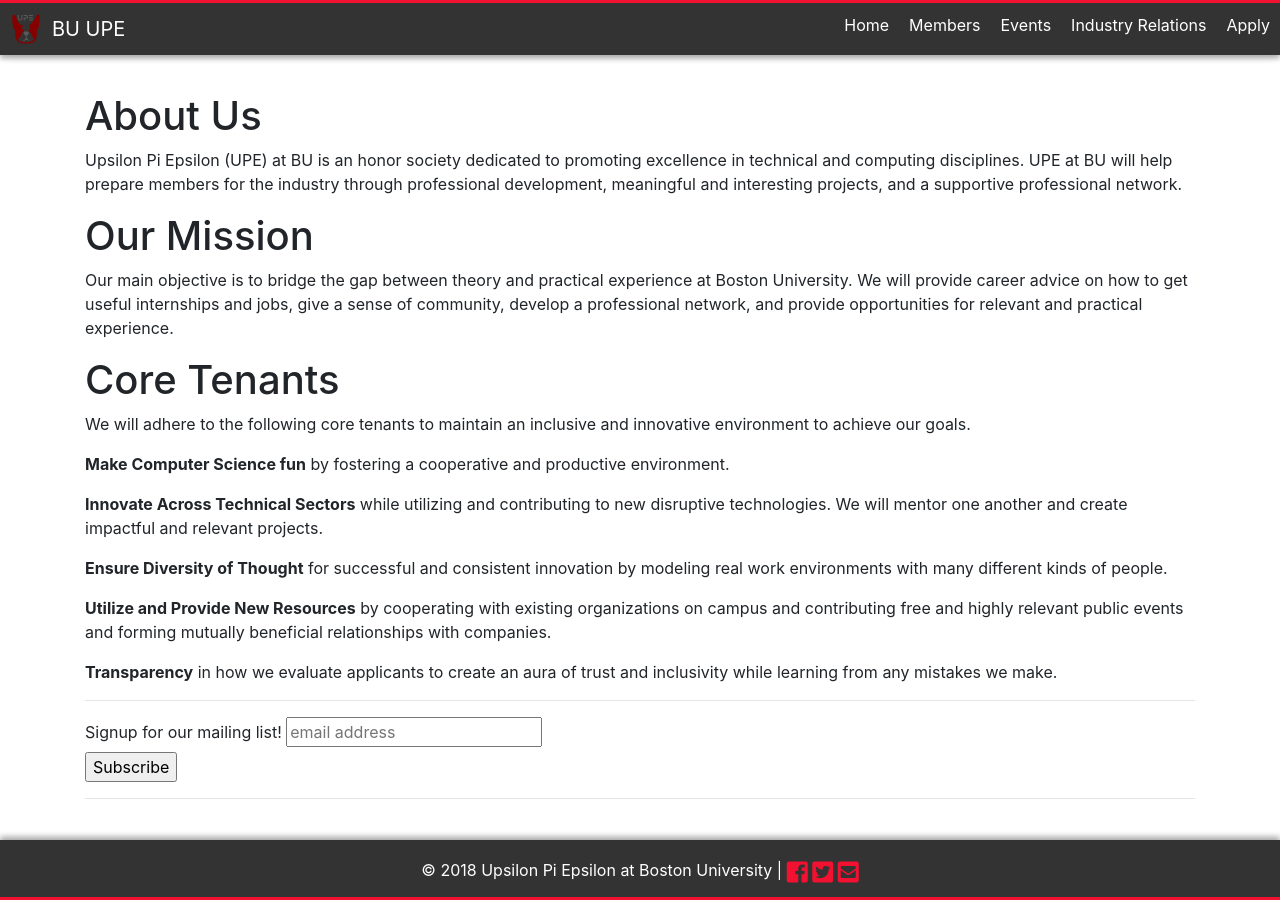
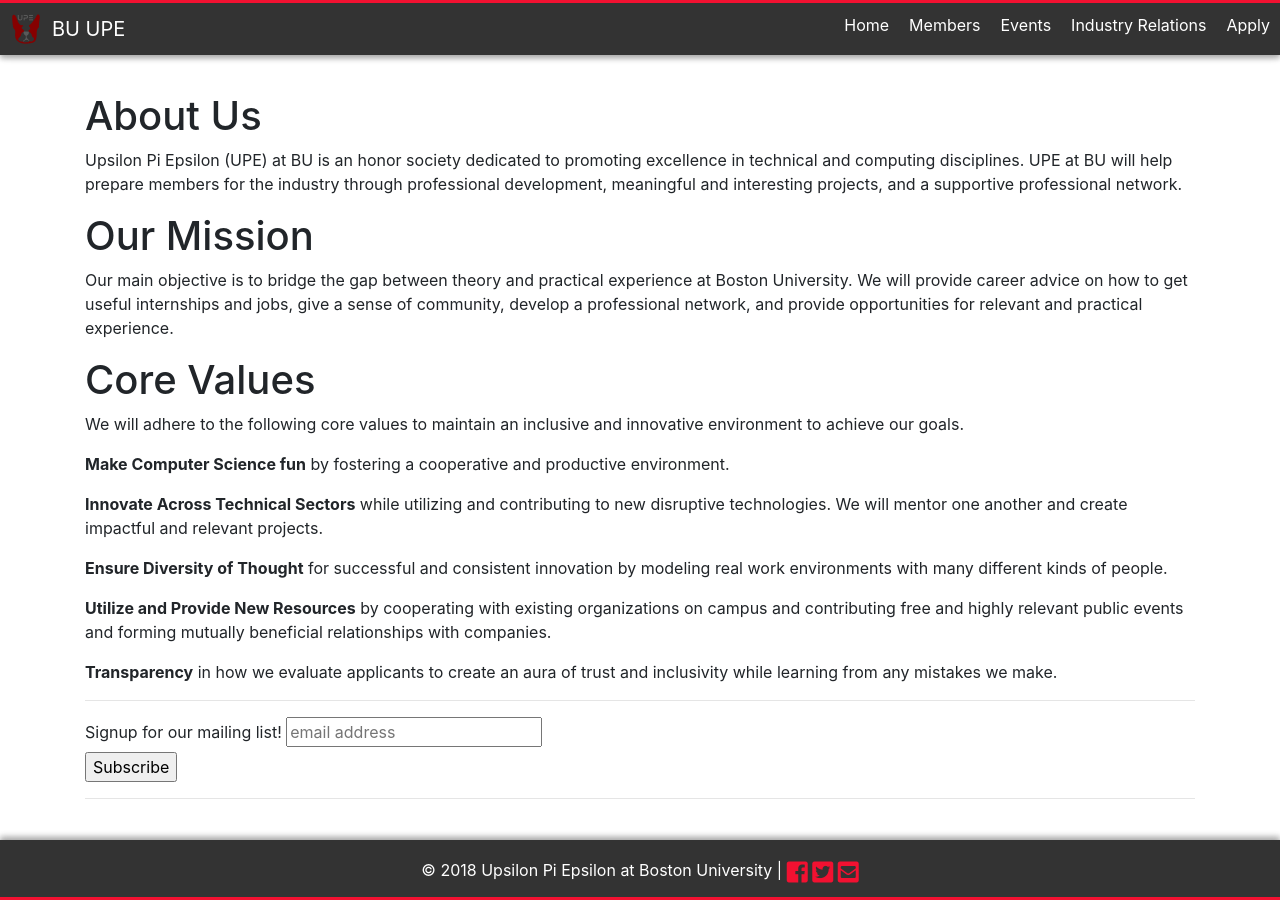
Before and after one commit to BUUPE/Old-Website, a Jekyll site: the page built from index.md, in a window 1280 px wide and 900 px high, scrolled down 413 px. Built offline with Jekyll 4.4.1, drawn with Linux system fonts in a browser that asks for light colours; nearby versions of some CDN libraries; comment, search, counter and statistics services are not loaded.

Commit message:
fixed typo on tenants

```diff
--- a/index.md
+++ b/index.md
@@ -10,8 +10,8 @@
 # Our Mission
 Our main objective is to bridge the gap between theory and practical experience at Boston University. We will provide career advice on how to get useful internships and jobs, give a sense of community, develop a professional network, and provide opportunities for relevant and practical experience.
 
-# Core Tenants
-We will adhere to the following core tenants to maintain an inclusive and innovative environment to achieve our goals.
+# Core Values
+We will adhere to the following core values to maintain an inclusive and innovative environment to achieve our goals.
 
 **Make Computer Science fun** by fostering a cooperative and productive environment.
 
```
